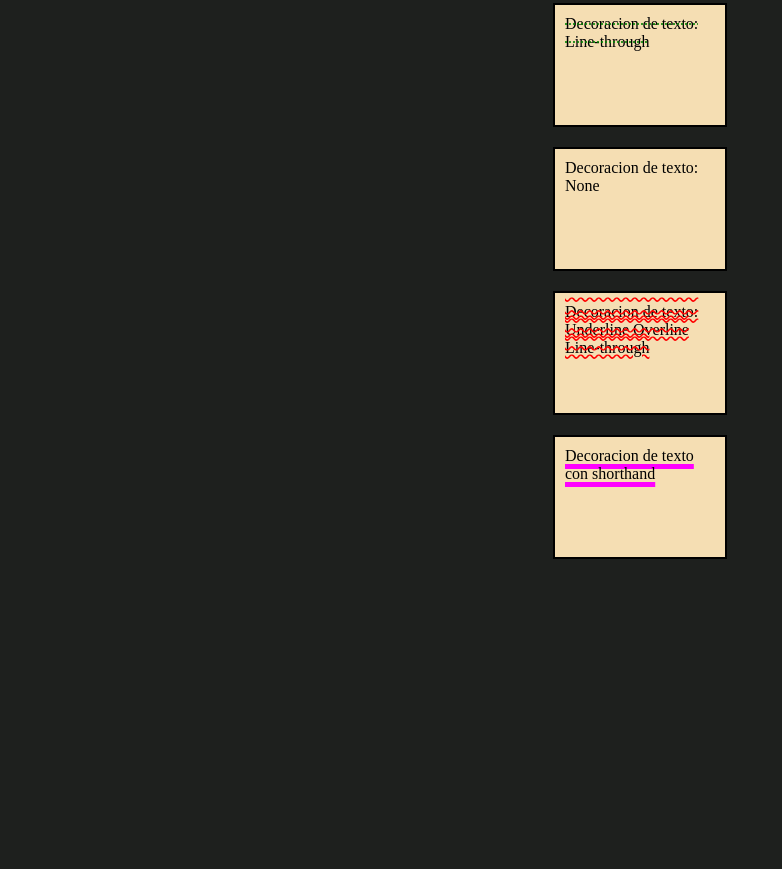
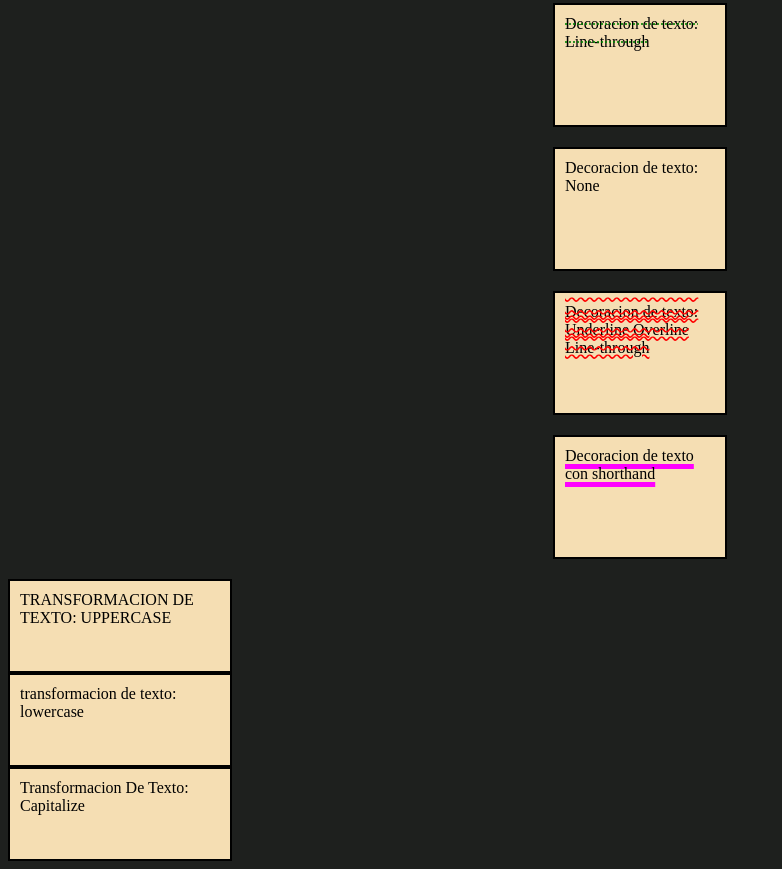
Before and after one commit to Mike1720/Professional-Developer-DH, a plain HTML site: page 02-Diseño-web-HTML-CSS/Modulo-5-CSS/02-estilos-texto/index.html in a window 1280 px wide. Shown: the part 789-1658 px from the top of the page, without its empty margins (0-782 px from the left). Before the commit the page ends 1356 px from the top, so only its background shows below. Drawn offline with Linux system fonts and the light colour scheme.

Commit message:
Text transform

```diff
--- a/02-Diseño-web-HTML-CSS/Modulo-5-CSS/02-estilos-texto/index.html
+++ b/02-Diseño-web-HTML-CSS/Modulo-5-CSS/02-estilos-texto/index.html
@@ -45,6 +45,18 @@
     </div>
   </div>
 
+  <div class="text-transform">
+    <div class="uppercase">
+      Transformacion de texto: Uppercase
+    </div>
+    <div class="lowercase">
+      Transformacion de texto: Lowercase
+    </div>
+    <div class="capitalize">
+      Transformacion de texto: Capitalize
+    </div>
+  </div>
+
 
 </body>
 
--- a/02-Diseño-web-HTML-CSS/Modulo-5-CSS/02-estilos-texto/styles/index.css
+++ b/02-Diseño-web-HTML-CSS/Modulo-5-CSS/02-estilos-texto/styles/index.css
@@ -90,3 +90,29 @@ body {
   /* text-decoration: line style color thickness */
   text-decoration: underline solid magenta 5px;
 }
+
+/* TRANSFORMACION DE TEXTO */
+.text-transform {
+  margin-top: 20px;
+}
+
+.text-transform div {
+  width: 200px;
+  height: 70px;
+  border: 2px solid black;
+  padding: 10px;
+  background-color: wheat;
+  color: black;
+}
+
+.text-transform .uppercase {
+  text-transform: uppercase;
+}
+
+.text-transform .lowercase {
+  text-transform: lowercase;
+}
+
+.text-transform .capitalize {
+  text-transform: capitalize;
+}
```
